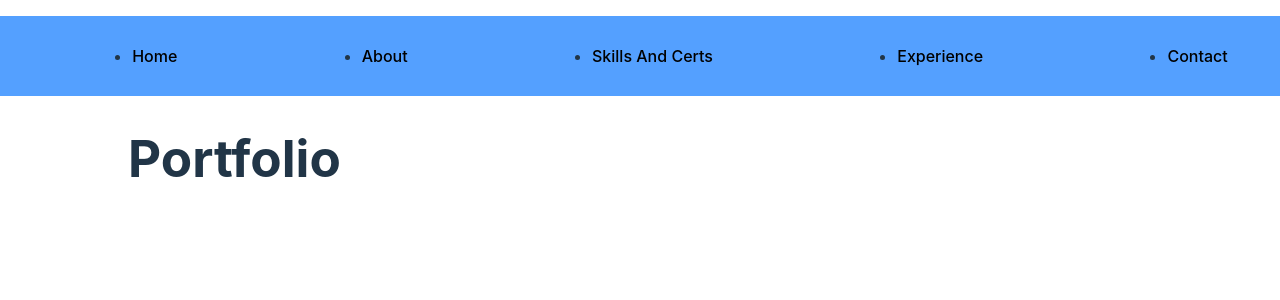
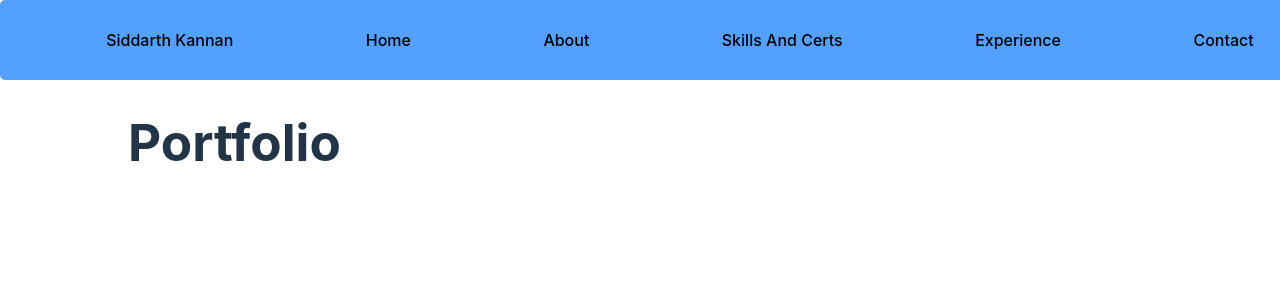
Before and after one commit to Oskred400/vite-portfolio, a React (Vite) app in the folder sid-portfolio/: page / in a window 1280 px wide. Shown: the top 300 px of the page. Built offline with nearby package versions, Linux system fonts and the light colour scheme.

Commit message:
Adding additional navlink

```diff
--- a/sid-portfolio/src/components/NavBar/NavBar.css
+++ b/sid-portfolio/src/components/NavBar/NavBar.css
@@ -5,6 +5,9 @@
     min-height: 10%;
     justify-content: space-around;
     place-items: center;
+    border-radius: 5px;
+    margin-top: 0;
+    list-style: none;
 }
 
 .top-nav-links li {
--- a/sid-portfolio/src/components/NavBar/NavBar.tsx
+++ b/sid-portfolio/src/components/NavBar/NavBar.tsx
@@ -3,6 +3,9 @@ export const NavBar = () => {
   return (
     <>
       <ul className="top-nav-links">
+        <li>
+          <a href="#Sid">Siddarth Kannan</a>
+        </li>
         <li>
           <a href="#Home">Home</a>
         </li>
```
